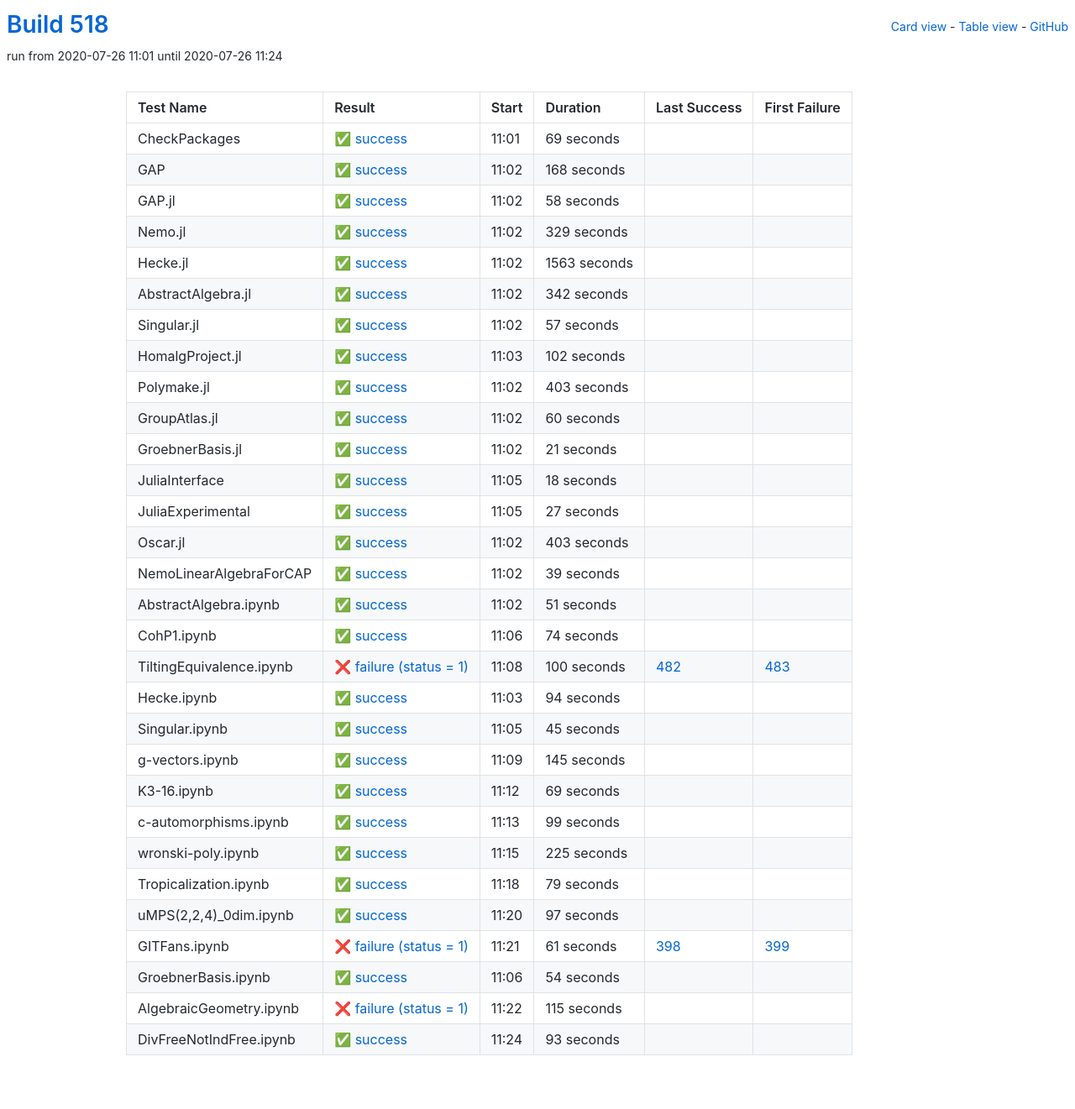
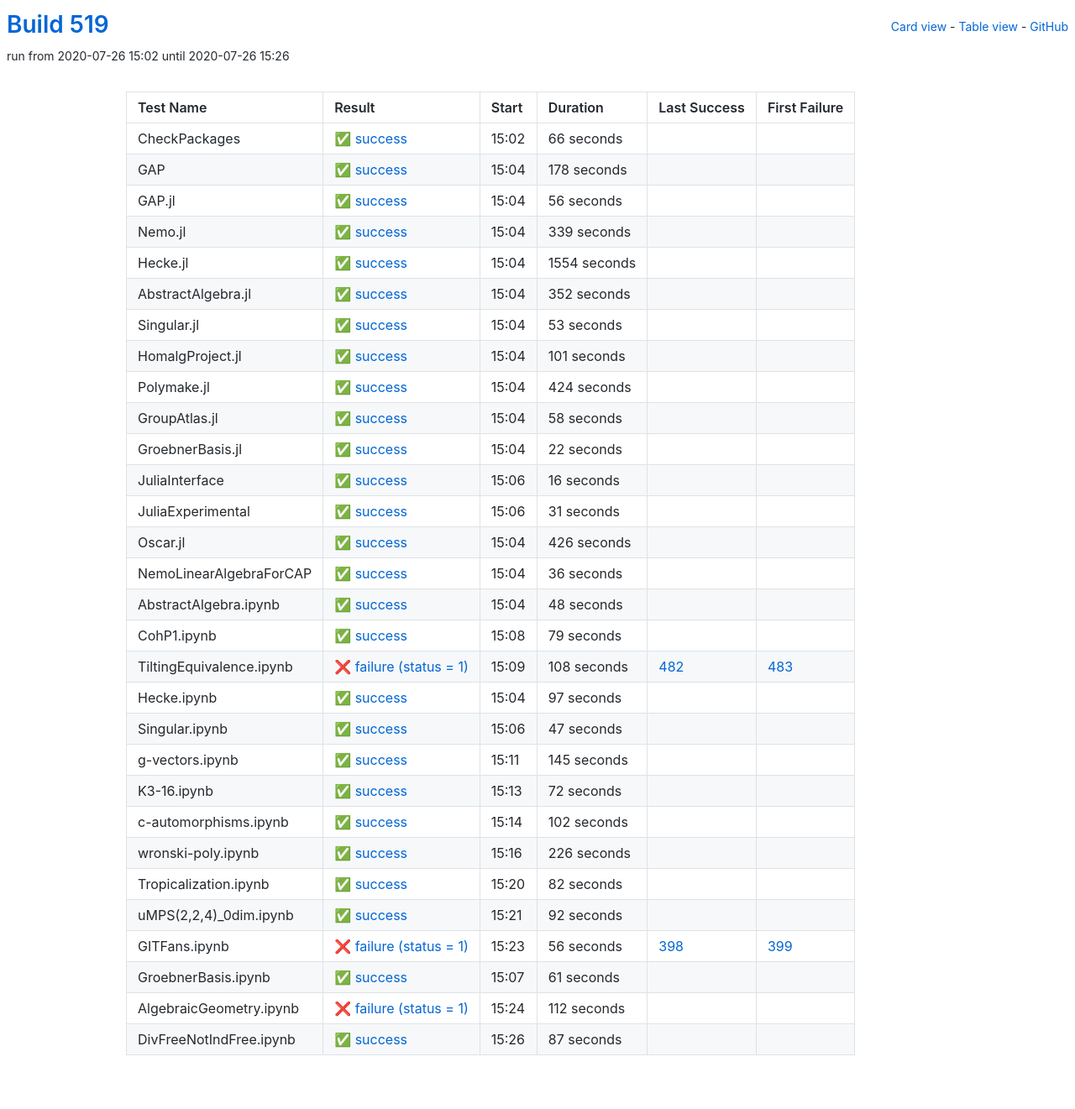
Before and after one commit to oscar-system/oscar-ci-status-stable, a Jekyll site: the page built from table.html, in a window 1280 px wide. Shown: the whole page at 84% size. Built offline with Jekyll 4.4.1, drawn with Linux system fonts in a browser that asks for light colours.

Commit message:
Build #519

```diff
--- a/_data/ci.yml
+++ b/_data/ci.yml
@@ -1,6 +1,6 @@
 ---
-build: 518
-build_url: https://oscarci.mathematik.uni-kl.de/job/oscar-stable/518/
+build: 519
+build_url: https://oscarci.mathematik.uni-kl.de/job/oscar-stable/519/
 job: oscar-stable
 organization: oscar-system
 repo: oscar-ci-status-stable
@@ -8,32 +8,116 @@ repourl: https://github.com/oscar-system/oscar-ci-status-stable
 tests:
 - name: CheckPackages
   id: checkpackages
-  log: https://oscarci.mathematik.uni-kl.de/job/oscar-stable/518/artifact/logs/build-518/CheckPackages.log
-  start: 2020-07-26 11:01
+  log: https://oscarci.mathematik.uni-kl.de/job/oscar-stable/519/artifact/logs/build-519/CheckPackages.log
+  start: 2020-07-26 15:02
   success: true
   exitcode: 0
   status: success
-  duration: 69
+  duration: 66
   last_success: false
   last_success_url:
   first_failure: false
   first_failure_url:
 - name: GAP
   id: gap
-  log: https://oscarci.mathematik.uni-kl.de/job/oscar-stable/518/artifact/logs/build-518/GAP.log
-  start: 2020-07-26 11:02
+  log: https://oscarci.mathematik.uni-kl.de/job/oscar-stable/519/artifact/logs/build-519/GAP.log
+  start: 2020-07-26 15:04
   success: true
   exitcode: 0
   status: success
-  duration: 168
+  duration: 178
   last_success: false
   last_success_url:
   first_failure: false
   first_failure_url:
 - name: GAP.jl
   id: gap-jl
-  log: https://oscarci.mathematik.uni-kl.de/job/oscar-stable/518/artifact/logs/build-518/GAP.jl.log
-  start: 2020-07-26 11:02
+  log: https://oscarci.mathematik.uni-kl.de/job/oscar-stable/519/artifact/logs/build-519/GAP.jl.log
+  start: 2020-07-26 15:04
+  success: true
+  exitcode: 0
+  status: success
+  duration: 56
+  last_success: false
+  last_success_url:
+  first_failure: false
+  first_failure_url:
+- name: Nemo.jl
+  id: nemo-jl
+  log: https://oscarci.mathematik.uni-kl.de/job/oscar-stable/519/artifact/logs/build-519/Nemo.jl.log
+  start: 2020-07-26 15:04
+  success: true
+  exitcode: 0
+  status: success
+  duration: 339
+  last_success: false
+  last_success_url:
+  first_failure: false
+  first_failure_url:
+- name: Hecke.jl
+  id: hecke-jl
+  log: https://oscarci.mathematik.uni-kl.de/job/oscar-stable/519/artifact/logs/build-519/Hecke.jl.log
+  start: 2020-07-26 15:04
+  success: true
+  exitcode: 0
+  status: success
+  duration: 1554
+  last_success: false
+  last_success_url:
+  first_failure: false
+  first_failure_url:
+- name: AbstractAlgebra.jl
+  id: abstractalgebra-jl
+  log: https://oscarci.mathematik.uni-kl.de/job/oscar-stable/519/artifact/logs/build-519/AbstractAlgebra.jl.log
+  start: 2020-07-26 15:04
+  success: true
+  exitcode: 0
+  status: success
+  duration: 352
+  last_success: false
+  last_success_url:
+  first_failure: false
+  first_failure_url:
+- name: Singular.jl
+  id: singular-jl
+  log: https://oscarci.mathematik.uni-kl.de/job/oscar-stable/519/artifact/logs/build-519/Singular.jl.log
+  start: 2020-07-26 15:04
+  success: true
+  exitcode: 0
+  status: success
+  duration: 53
+  last_success: false
+  last_success_url:
+  first_failure: false
+  first_failure_url:
+- name: HomalgProject.jl
+  id: homalgproject-jl
+  log: https://oscarci.mathematik.uni-kl.de/job/oscar-stable/519/artifact/logs/build-519/HomalgProject.jl.log
+  start: 2020-07-26 15:04
+  success: true
+  exitcode: 0
+  status: success
+  duration: 101
+  last_success: false
+  last_success_url:
+  first_failure: false
+  first_failure_url:
+- name: Polymake.jl
+  id: polymake-jl
+  log: https://oscarci.mathematik.uni-kl.de/job/oscar-stable/519/artifact/logs/build-519/Polymake.jl.log
+  start: 2020-07-26 15:04
+  success: true
+  exitcode: 0
+  status: success
+  duration: 424
+  last_success: false
+  last_success_url:
+  first_failure: false
+  first_failure_url:
+- name: GroupAtlas.jl
+  id: groupatlas-jl
+  log: https://oscarci.mathematik.uni-kl.de/job/oscar-stable/519/artifact/logs/build-519/GroupAtlas.jl.log
+  start: 2020-07-26 15:04
   success: true
   exitcode: 0
   status: success
@@ -42,214 +126,130 @@ tests:
   last_success_url:
   first_failure: false
   first_failure_url:
-- name: Nemo.jl
-  id: nemo-jl
-  log: https://oscarci.mathematik.uni-kl.de/job/oscar-stable/518/artifact/logs/build-518/Nemo.jl.log
-  start: 2020-07-26 11:02
+- name: GroebnerBasis.jl
+  id: groebnerbasis-jl
+  log: https://oscarci.mathematik.uni-kl.de/job/oscar-stable/519/artifact/logs/build-519/GroebnerBasis.jl.log
+  start: 2020-07-26 15:04
   success: true
   exitcode: 0
   status: success
-  duration: 329
-  last_success: false
-  last_success_url:
-  first_failure: false
-  first_failure_url:
-- name: Hecke.jl
-  id: hecke-jl
-  log: https://oscarci.mathematik.uni-kl.de/job/oscar-stable/518/artifact/logs/build-518/Hecke.jl.log
-  start: 2020-07-26 11:02
-  success: true
-  exitcode: 0
-  status: success
-  duration: 1563
-  last_success: false
-  last_success_url:
-  first_failure: false
-  first_failure_url:
-- name: AbstractAlgebra.jl
-  id: abstractalgebra-jl
-  log: https://oscarci.mathematik.uni-kl.de/job/oscar-stable/518/artifact/logs/build-518/AbstractAlgebra.jl.log
-  start: 2020-07-26 11:02
-  success: true
-  exitcode: 0
-  status: success
-  duration: 342
-  last_success: false
-  last_success_url:
-  first_failure: false
-  first_failure_url:
-- name: Singular.jl
-  id: singular-jl
-  log: https://oscarci.mathematik.uni-kl.de/job/oscar-stable/518/artifact/logs/build-518/Singular.jl.log
-  start: 2020-07-26 11:02
-  success: true
-  exitcode: 0
-  status: success
-  duration: 57
-  last_success: false
-  last_success_url:
-  first_failure: false
-  first_failure_url:
-- name: HomalgProject.jl
-  id: homalgproject-jl
-  log: https://oscarci.mathematik.uni-kl.de/job/oscar-stable/518/artifact/logs/build-518/HomalgProject.jl.log
-  start: 2020-07-26 11:03
-  success: true
-  exitcode: 0
-  status: success
-  duration: 102
-  last_success: false
-  last_success_url:
-  first_failure: false
-  first_failure_url:
-- name: Polymake.jl
-  id: polymake-jl
-  log: https://oscarci.mathematik.uni-kl.de/job/oscar-stable/518/artifact/logs/build-518/Polymake.jl.log
-  start: 2020-07-26 11:02
-  success: true
-  exitcode: 0
-  status: success
-  duration: 403
-  last_success: false
-  last_success_url:
-  first_failure: false
-  first_failure_url:
-- name: GroupAtlas.jl
-  id: groupatlas-jl
-  log: https://oscarci.mathematik.uni-kl.de/job/oscar-stable/518/artifact/logs/build-518/GroupAtlas.jl.log
-  start: 2020-07-26 11:02
-  success: true
-  exitcode: 0
-  status: success
-  duration: 60
-  last_success: false
-  last_success_url:
-  first_failure: false
-  first_failure_url:
-- name: GroebnerBasis.jl
-  id: groebnerbasis-jl
-  log: https://oscarci.mathematik.uni-kl.de/job/oscar-stable/518/artifact/logs/build-518/GroebnerBasis.jl.log
-  start: 2020-07-26 11:02
-  success: true
-  exitcode: 0
-  status: success
-  duration: 21
+  duration: 22
   last_success: false
   last_success_url:
   first_failure: false
   first_failure_url:
 - name: JuliaInterface
   id: juliainterface
-  log: https://oscarci.mathematik.uni-kl.de/job/oscar-stable/518/artifact/logs/build-518/JuliaInterface.log
-  start: 2020-07-26 11:05
+  log: https://oscarci.mathematik.uni-kl.de/job/oscar-stable/519/artifact/logs/build-519/JuliaInterface.log
+  start: 2020-07-26 15:06
   success: true
   exitcode: 0
   status: success
-  duration: 18
+  duration: 16
   last_success: false
   last_success_url:
   first_failure: false
   first_failure_url:
 - name: JuliaExperimental
   id: juliaexperimental
-  log: https://oscarci.mathematik.uni-kl.de/job/oscar-stable/518/artifact/logs/build-518/JuliaExperimental.log
-  start: 2020-07-26 11:05
+  log: https://oscarci.mathematik.uni-kl.de/job/oscar-stable/519/artifact/logs/build-519/JuliaExperimental.log
+  start: 2020-07-26 15:06
   success: true
   exitcode: 0
   status: success
-  duration: 27
+  duration: 31
   last_success: false
   last_success_url:
   first_failure: false
   first_failure_url:
 - name: Oscar.jl
   id: oscar-jl
-  log: https://oscarci.mathematik.uni-kl.de/job/oscar-stable/518/artifact/logs/build-518/Oscar.jl.log
-  start: 2020-07-26 11:02
+  log: https://oscarci.mathematik.uni-kl.de/job/oscar-stable/519/artifact/logs/build-519/Oscar.jl.log
+  start: 2020-07-26 15:04
   success: true
   exitcode: 0
   status: success
-  duration: 403
+  duration: 426
   last_success: false
   last_success_url:
   first_failure: false
   first_failure_url:
 - name: NemoLinearAlgebraForCAP
   id: nemolinearalgebraforcap
-  log: https://oscarci.mathematik.uni-kl.de/job/oscar-stable/518/artifact/logs/build-518/NemoLinearAlgebraForCAP.log
-  start: 2020-07-26 11:02
+  log: https://oscarci.mathematik.uni-kl.de/job/oscar-stable/519/artifact/logs/build-519/NemoLinearAlgebraForCAP.log
+  start: 2020-07-26 15:04
   success: true
   exitcode: 0
   status: success
-  duration: 39
+  duration: 36
   last_success: false
   last_success_url:
   first_failure: false
   first_failure_url:
 - name: AbstractAlgebra.ipynb
   id: abstractalgebra-ipynb
-  log: https://oscarci.mathematik.uni-kl.de/job/oscar-stable/518/artifact/logs/build-518/AbstractAlgebra.ipynb.log
-  start: 2020-07-26 11:02
+  log: https://oscarci.mathematik.uni-kl.de/job/oscar-stable/519/artifact/logs/build-519/AbstractAlgebra.ipynb.log
+  start: 2020-07-26 15:04
   success: true
   exitcode: 0
   status: success
-  duration: 51
+  duration: 48
   last_success: false
   last_success_url:
   first_failure: false
   first_failure_url:
 - name: CohP1.ipynb
   id: cohp1-ipynb
-  log: https://oscarci.mathematik.uni-kl.de/job/oscar-stable/518/artifact/logs/build-518/CohP1.ipynb.log
-  start: 2020-07-26 11:06
+  log: https://oscarci.mathematik.uni-kl.de/job/oscar-stable/519/artifact/logs/build-519/CohP1.ipynb.log
+  start: 2020-07-26 15:08
   success: true
   exitcode: 0
   status: success
-  duration: 74
+  duration: 79
   last_success: false
   last_success_url:
   first_failure: false
   first_failure_url:
 - name: TiltingEquivalence.ipynb
   id: tiltingequivalence-ipynb
-  log: https://oscarci.mathematik.uni-kl.de/job/oscar-stable/518/artifact/logs/build-518/TiltingEquivalence.ipynb.log
-  start: 2020-07-26 11:08
+  log: https://oscarci.mathematik.uni-kl.de/job/oscar-stable/519/artifact/logs/build-519/TiltingEquivalence.ipynb.log
+  start: 2020-07-26 15:09
   success: false
   exitcode: 1
   status: failure
-  duration: 100
+  duration: 108
   last_success: 482
   last_success_url: https://oscarci.mathematik.uni-kl.de/job/oscar-stable/482/
   first_failure: 483
   first_failure_url: https://oscarci.mathematik.uni-kl.de/job/oscar-stable/483/
 - name: Hecke.ipynb
   id: hecke-ipynb
-  log: https://oscarci.mathematik.uni-kl.de/job/oscar-stable/518/artifact/logs/build-518/Hecke.ipynb.log
-  start: 2020-07-26 11:03
+  log: https://oscarci.mathematik.uni-kl.de/job/oscar-stable/519/artifact/logs/build-519/Hecke.ipynb.log
+  start: 2020-07-26 15:04
   success: true
   exitcode: 0
   status: success
-  duration: 94
+  duration: 97
   last_success: false
   last_success_url:
   first_failure: false
   first_failure_url:
 - name: Singular.ipynb
   id: singular-ipynb
-  log: https://oscarci.mathematik.uni-kl.de/job/oscar-stable/518/artifact/logs/build-518/Singular.ipynb.log
-  start: 2020-07-26 11:05
+  log: https://oscarci.mathematik.uni-kl.de/job/oscar-stable/519/artifact/logs/build-519/Singular.ipynb.log
+  start: 2020-07-26 15:06
   success: true
   exitcode: 0
   status: success
-  duration: 45
+  duration: 47
   last_success: false
   last_success_url:
   first_failure: false
   first_failure_url:
 - name: g-vectors.ipynb
   id: g-vectors-ipynb
-  log: https://oscarci.mathematik.uni-kl.de/job/oscar-stable/518/artifact/logs/build-518/g-vectors.ipynb.log
-  start: 2020-07-26 11:09
+  log: https://oscarci.mathematik.uni-kl.de/job/oscar-stable/519/artifact/logs/build-519/g-vectors.ipynb.log
+  start: 2020-07-26 15:11
   success: true
   exitcode: 0
   status: success
@@ -260,108 +260,108 @@ tests:
   first_failure_url:
 - name: K3-16.ipynb
   id: k3-16-ipynb
-  log: https://oscarci.mathematik.uni-kl.de/job/oscar-stable/518/artifact/logs/build-518/K3-16.ipynb.log
-  start: 2020-07-26 11:12
+  log: https://oscarci.mathematik.uni-kl.de/job/oscar-stable/519/artifact/logs/build-519/K3-16.ipynb.log
+  start: 2020-07-26 15:13
   success: true
   exitcode: 0
   status: success
-  duration: 69
+  duration: 72
   last_success: false
   last_success_url:
   first_failure: false
   first_failure_url:
 - name: c-automorphisms.ipynb
   id: c-automorphisms-ipynb
-  log: https://oscarci.mathematik.uni-kl.de/job/oscar-stable/518/artifact/logs/build-518/c-automorphisms.ipynb.log
-  start: 2020-07-26 11:13
+  log: https://oscarci.mathematik.uni-kl.de/job/oscar-stable/519/artifact/logs/build-519/c-automorphisms.ipynb.log
+  start: 2020-07-26 15:14
   success: true
   exitcode: 0
   status: success
-  duration: 99
+  duration: 102
   last_success: false
   last_success_url:
   first_failure: false
   first_failure_url:
 - name: wronski-poly.ipynb
   id: wronski-poly-ipynb
-  log: https://oscarci.mathematik.uni-kl.de/job/oscar-stable/518/artifact/logs/build-518/wronski-poly.ipynb.log
-  start: 2020-07-26 11:15
+  log: https://oscarci.mathematik.uni-kl.de/job/oscar-stable/519/artifact/logs/build-519/wronski-poly.ipynb.log
+  start: 2020-07-26 15:16
   success: true
   exitcode: 0
   status: success
-  duration: 225
+  duration: 226
   last_success: false
   last_success_url:
   first_failure: false
   first_failure_url:
 - name: Tropicalization.ipynb
   id: tropicalization-ipynb
-  log: https://oscarci.mathematik.uni-kl.de/job/oscar-stable/518/artifact/logs/build-518/Tropicalization.ipynb.log
-  start: 2020-07-26 11:18
+  log: https://oscarci.mathematik.uni-kl.de/job/oscar-stable/519/artifact/logs/build-519/Tropicalization.ipynb.log
+  start: 2020-07-26 15:20
   success: true
   exitcode: 0
   status: success
-  duration: 79
+  duration: 82
   last_success: false
   last_success_url:
   first_failure: false
   first_failure_url:
 - name: uMPS(2,2,4)_0dim.ipynb
   id: umps-2-2-4-0dim-ipynb
-  log: https://oscarci.mathematik.uni-kl.de/job/oscar-stable/518/artifact/logs/build-518/uMPS-2-2-4-_0dim.ipynb.log
-  start: 2020-07-26 11:20
+  log: https://oscarci.mathematik.uni-kl.de/job/oscar-stable/519/artifact/logs/build-519/uMPS-2-2-4-_0dim.ipynb.log
+  start: 2020-07-26 15:21
   success: true
   exitcode: 0
   status: success
-  duration: 97
+  duration: 92
   last_success: false
   last_success_url:
   first_failure: false
   first_failure_url:
 - name: GITFans.ipynb
   id: gitfans-ipynb
-  log: https://oscarci.mathematik.uni-kl.de/job/oscar-stable/518/artifact/logs/build-518/GITFans.ipynb.log
-  start: 2020-07-26 11:21
+  log: https://oscarci.mathematik.uni-kl.de/job/oscar-stable/519/artifact/logs/build-519/GITFans.ipynb.log
+  start: 2020-07-26 15:23
   success: false
   exitcode: 1
   status: failure
-  duration: 61
+  duration: 56
   last_success: 398
   last_success_url: https://oscarci.mathematik.uni-kl.de/job/oscar-stable/398/
   first_failure: 399
   first_failure_url: https://oscarci.mathematik.uni-kl.de/job/oscar-stable/399/
 - name: GroebnerBasis.ipynb
   id: groebnerbasis-ipynb
-  log: https://oscarci.mathematik.uni-kl.de/job/oscar-stable/518/artifact/logs/build-518/GroebnerBasis.ipynb.log
-  start: 2020-07-26 11:06
+  log: https://oscarci.mathematik.uni-kl.de/job/oscar-stable/519/artifact/logs/build-519/GroebnerBasis.ipynb.log
+  start: 2020-07-26 15:07
   success: true
   exitcode: 0
   status: success
-  duration: 54
+  duration: 61
   last_success: false
   last_success_url:
   first_failure: false
   first_failure_url:
 - name: AlgebraicGeometry.ipynb
   id: algebraicgeometry-ipynb
-  log: https://oscarci.mathematik.uni-kl.de/job/oscar-stable/518/artifact/logs/build-518/AlgebraicGeometry.ipynb.log
-  start: 2020-07-26 11:22
+  log: https://oscarci.mathematik.uni-kl.de/job/oscar-stable/519/artifact/logs/build-519/AlgebraicGeometry.ipynb.log
+  start: 2020-07-26 15:24
   success: false
   exitcode: 1
   status: failure
-  duration: 115
+  duration: 112
   last_success: false
   last_success_url:
   first_failure: false
   first_failure_url:
 - name: DivFreeNotIndFree.ipynb
   id: divfreenotindfree-ipynb
-  log: https://oscarci.mathematik.uni-kl.de/job/oscar-stable/518/artifact/logs/build-518/DivFreeNotIndFree.ipynb.log
-  start: 2020-07-26 11:24
+  log: https://oscarci.mathematik.uni-kl.de/job/oscar-stable/519/artifact/logs/build-519/DivFreeNotIndFree.ipynb.log
+  start: 2020-07-26 15:26
   success: true
   exitcode: 0
   status: success
-  duration: 93
+  duration: 87
   last_success: false
   last_success_url:
   first_failure: false
```
Also changed, not shown: README.md.
